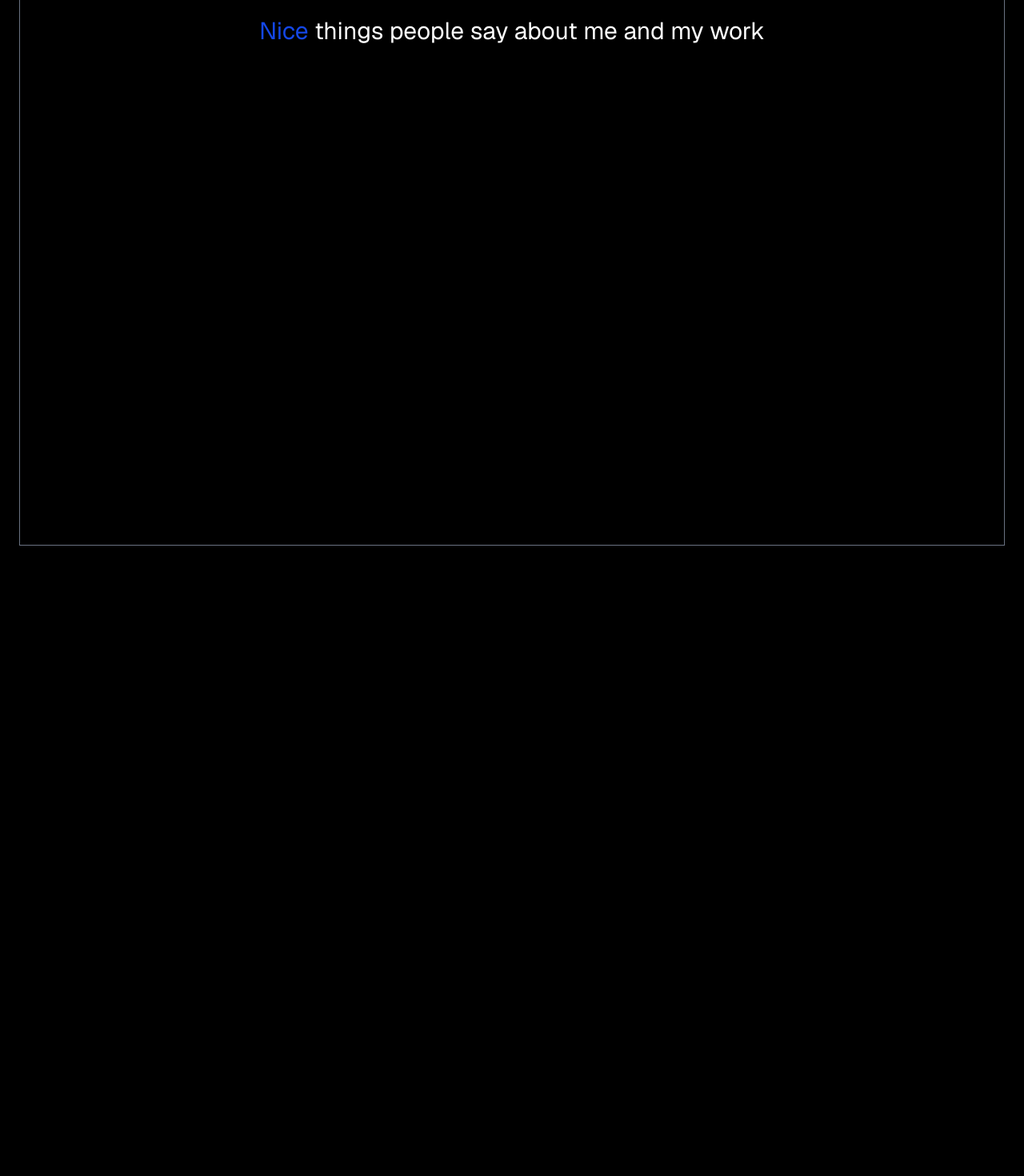
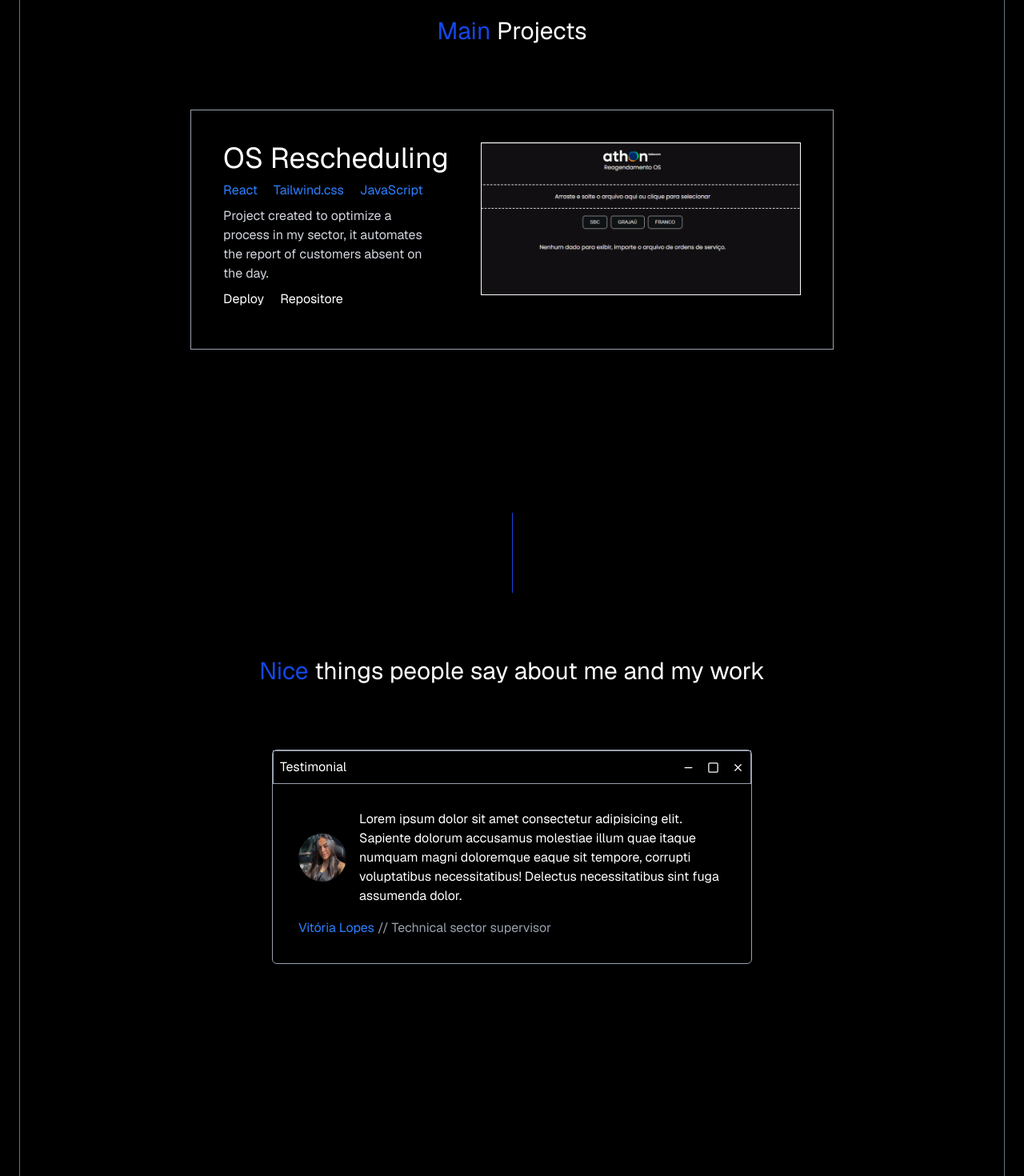
Before and after one commit to Pabloodev/pablo-teixeira, a Next.js app: page /home in a window 1280 px wide. Shown: the part 2660-4130 px from the top of the page at 80% size. Before the commit the page ends 3366 px from the top, so only its background shows below. Built offline with nearby package versions, Linux system fonts and the light colour scheme.

Commit message:
update several -- add projects highlights -- card feedback

```diff
--- a/app/home/page.jsx
+++ b/app/home/page.jsx
@@ -12,8 +12,11 @@ import {
   ArrowRight,
 } from "lucide-react";
 import Link from "next/link";
+import { useRef } from "react";
 
 export default function Home() {
+  const constraintsRef = useRef(null);
+
   return (
     <div>
       <motion.div
@@ -45,7 +48,11 @@ export default function Home() {
           Who are we talking <span className="text-blue-700">about</span>?
         </h1>
 
-        <motion.div drag>
+        <motion.div
+          ref={constraintsRef}
+          className="relative w-full max-h-[1000px]"
+        >
+          <motion.div drag dragConstraints={constraintsRef}>
             <div className="flex flex-col border-1 border-gray-400 max-w-[600px] items-center rounded-sm absolute right-130 top-30 cursor-grab">
               {/* Card picture */}
               <div className="border-1 border-gray-400  flex justify-between p-2 w-full items-center">
@@ -67,9 +74,12 @@ export default function Home() {
               <div className="p-4 flex flex-col space-y-4">
                 <p>
                   Hi, I'm{" "}
-                <span className="text-red-700 font-medium">Pablo Teixeira</span>{" "}
+                  <span className="text-red-700 font-medium">
+                    Pablo Teixeira
+                  </span>{" "}
                   or pablodev, a fullstack{" "}
-                <span className="text-blue-700 font-medium">developer</span> and{" "}
+                  <span className="text-blue-700 font-medium">developer</span>{" "}
+                  and{" "}
                   <span className="text-yellow-700 font-medium">
                     problem solver
                   </span>
@@ -91,17 +101,20 @@ export default function Home() {
                 </p>
                 <p>
                   I've been around{" "}
-                <span className="text-yellow-300 font-medium">JavaScript</span>{" "}
+                  <span className="text-yellow-300 font-medium">
+                    JavaScript
+                  </span>{" "}
                   since the beginning, so I've had the opportunity to appreciate
                   things like{" "}
                   <span className="text-blue-300 font-medium">React</span> and{" "}
-                <span className="text-slate-300 font-medium">Next</span>, which
-                have given me countless possibilities.
+                  <span className="text-slate-300 font-medium">Next</span>,
+                  which have given me countless possibilities.
                 </p>
               </div>
             </div>
           </motion.div>
-        <motion.div drag>
+
+          <motion.div drag dragConstraints={constraintsRef}>
             <div className="flex flex-col border-1 border-gray-400 max-w-[200px] items-center rounded-sm absolute right-150 top-95 cursor-grab">
               {/* Card picture */}
               <div className="border-1 border-gray-400  flex justify-between p-2 w-full items-center">
@@ -128,7 +141,8 @@ export default function Home() {
               />
             </div>
           </motion.div>
-        <motion.div drag>
+
+          <motion.div drag dragConstraints={constraintsRef}>
             <div className="flex flex-col border-1 border-gray-400 max-w-[300px] items-center rounded-sm absolute left-80 top-50 cursor-grab">
               {/* Card picture */}
               <div className="border-1 border-gray-400 flex justify-between p-2 w-full items-center">
@@ -154,7 +168,8 @@ export default function Home() {
               </div>
             </div>
           </motion.div>
-        <motion.div drag>
+
+          <motion.div drag dragConstraints={constraintsRef}>
             <div className="flex flex-col border-1 border-gray-400 max-w-[300px] items-center rounded-sm absolute right-260 cursor-grab top-110">
               {/* Card picture */}
               <div className="border-1 border-gray-400 flex justify-between p-2 w-full items-center">
@@ -203,7 +218,9 @@ export default function Home() {
               </div>
             </div>
           </motion.div>
+        </motion.div>
       </div>
+
       <div className="min-h-screen overflow-x-hidden relative flex items-center flex-col space-y-20">
         <span className="bg-blue-700 h-[100px] w-[1px]"></span>
 
@@ -290,9 +307,90 @@ export default function Home() {
         <span className="bg-blue-700 h-[100px] w-[1px]"></span>
 
         <h1 className="text-center text-3xl">
-          <span className="text-blue-700">Nice</span> things people say about me and my
-          work
+          <span className="text-blue-700">Main</span> Projects
         </h1>
+
+        <div className=" h-[300px] border-1 border-gray-400 p-10 flex gap-10">
+          <div className="flex flex-col space-y-2">
+            <h2 className="text-4xl">OS Rescheduling</h2>
+            <div>
+              <ul className="flex gap-5 text-blue-500">
+                <li>
+                  React
+                </li>
+                <li>
+                  Tailwind.css
+                </li>
+                <li>
+                  JavaScript
+                </li>
+              </ul>
+            </div>
+            <div>
+              <p className="text-gray-300 max-w-[250px]">
+              Project created to optimize a process in my sector, it automates the report of customers absent on the day.
+              </p>
+            </div>
+            <div className="flex gap-5">
+              <Link className="hover:text-blue-700 transition duration-700" href={''}>Deploy</Link>
+              <Link className="hover:text-blue-700 transition duration-700" href={''}>Repositore</Link>
+            </div>
+          </div>
+          <div>
+            <Image src={'/rescheduling.png'} width={400} height={400} alt="Photo Project" className="border-1 border-white"/>
+          </div>
+        </div>
+      </div>
+      <div className="min-h-screen overflow-x-hidden relative flex items-center flex-col space-y-20">
+        <span className="bg-blue-700 h-[100px] w-[1px]"></span>
+
+        <h1 className="text-center text-3xl">
+          <span className="text-blue-700">Nice</span> things people say about me
+          and my work
+        </h1>
+
+        <div className="flex flex-col border-1 border-gray-400 max-w-[600px] items-center rounded-sm right-130 top-30">
+          <div className="border-1 border-gray-400  flex justify-between p-2 w-full items-center">
+            <span>Testimonial</span>
+            <div>
+              <ul className="flex items-center space-x-4">
+                <li>
+                  <Minus size={15} />
+                </li>
+                <li>
+                  <Square size={15} />
+                </li>
+                <li>
+                  <X size={15} />
+                </li>
+              </ul>
+            </div>
+          </div>
+          <div className="flex flex-col space-y-4 p-8">
+            <div className="flex items-center space-x-4">
+              <Image
+                className="rounded-full"
+                src={"/vitoria.jpg"}
+                width={60}
+                height={60}
+                alt="Avatar Testimonial"
+              />
+              <p>
+                Lorem ipsum dolor sit amet consectetur adipisicing elit.
+                Sapiente dolorum accusamus molestiae illum quae itaque numquam
+                magni doloremque eaque sit tempore, corrupti voluptatibus
+                necessitatibus! Delectus necessitatibus sint fuga assumenda
+                dolor.
+              </p>
+            </div>
+            <p className="text-blue-500">
+              Vitória Lopes{" "}
+              <span className="text-gray-400">
+                // Technical sector supervisor
+              </span>
+            </p>
+          </div>
+        </div>
       </div>
     </div>
   );
```
Also changed, not shown: public/rescheduling.png (added), public/vitoria.jpg (added). Lines whose indentation alone changed are shown as unchanged.
